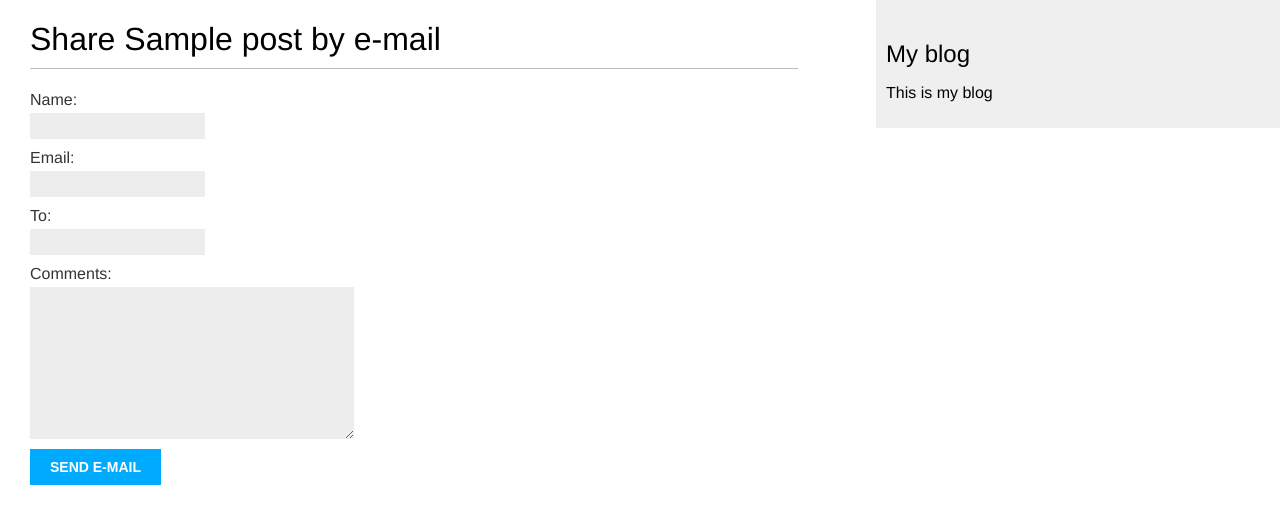
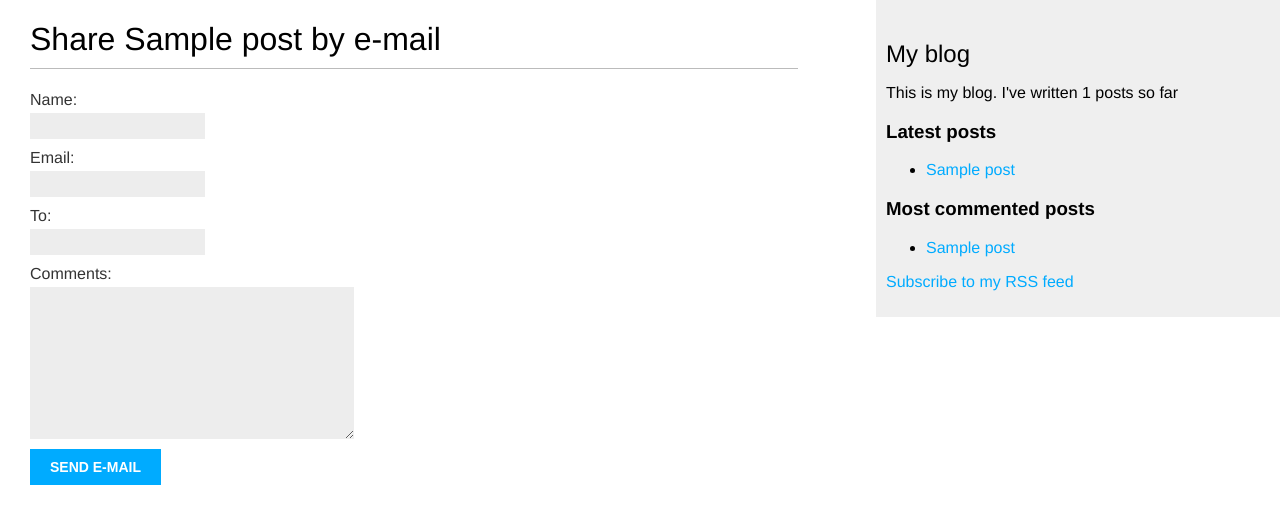
Before and after one commit to jlomuk/mele_site, a Django app: page /blog/1/share/ in a window 1280 px wide. Shown: the top 524 px of the page. Run offline with Django 3.2, Linux system fonts and the light colour scheme; tables that the repository leaves empty hold one stand-in row (Sample ...).

Commit message:
complete 3 chapter

```diff
--- a/blog/forms.py
+++ b/blog/forms.py
@@ -14,3 +14,7 @@ class CommentForm(forms.ModelForm):
     class Meta:
         model = Comment
         fields = ('name', 'email', 'body',)
+
+
+class SearchForm(forms.Form):
+    query = forms.CharField()
--- a/blog/templates/blog/base.html
+++ b/blog/templates/blog/base.html
@@ -15,7 +16,16 @@
 
     <div id="sidebar">
         <h2>My blog</h2>
-        <p>This is my blog</p>
+        <p>This is my blog. I've written {% total_posts %} posts so far</p>
+        {% show_latest_posts 5 %}
+        <h3>Most commented posts</h3>
+        {% get_most_commented_posts as most_commented_posts %}
+        <ul>
+            {% for post in most_commented_posts %}
+                <li><a href="{{ post.get_absolute_url }}">{{ post.title }}</a></li>
+            {% endfor %}
+        </ul>
+        <p><a href="{% url "blog:post_feed" %}">Subscribe to my RSS feed</a></p>
     </div>
 </body>
 
--- a/blog/templates/blog/post/detail.html
+++ b/blog/templates/blog/post/detail.html
@@ -1,11 +1,12 @@
 {% extends "blog/base.html" %}
+{% load blog_tags %}
 
 {% block title %} {{ post.title }} {% endblock title %}
 
 {% block content %}
     <h1>{{ post.title }}</h1>
     <p class="date">{{ post.publish }} by {{ post.author }}</p>
-    {{ post.body|linebreaks }}
+    {{ post.body|markdown }}
     <p>
         <a href="{% url 'blog:post_share' post_id=post.id %}">Share this post</a>
     </p>
@@ -31,7 +32,7 @@
     {% empty %}
         <p>There are no comments yet</p>
     {% endfor %}
-        <h2>Add a new comment</h2>t
+        <h2>Add a new comment</h2>
         <form method="post">
             {{ comment_form.as_p}}
             {% csrf_token %}
--- /dev/null
+++ b/blog/templates/blog/post/latest_posts.html
@@ -0,0 +1,6 @@
+<h3>Latest posts</h3>
+<ul>
+    {% for post in latest_posts %}
+        <li><a href="{{ post.get_absolute_url }}">{{ post.title }}</a></li>
+    {% endfor %}
+</ul>
--- a/blog/templates/blog/post/list.html
+++ b/blog/templates/blog/post/list.html
@@ -1,4 +1,6 @@
 {% extends "blog/base.html" %}
+{% load blog_tags %}
+
 {% block title %}
    My Blog
 {% endblock title %}
@@ -23,7 +25,7 @@
                 {% endfor %}
         </p>
         <p class="date">Publish {{ post.publish }} by {{ post.author }}</p>
-        {{ post.body|truncatewords:30|linebreaks }}
+        {{ post.body|markdown|truncatewords:30 }}
     {% empty %}
         <h2>Not posts</h2>
     {% endfor %}
--- /dev/null
+++ b/blog/templatetags/blog_tags.py
@@ -0,0 +1,31 @@
+import markdown
+
+from django import template
+from django.utils.safestring import mark_safe
+from django.db.models import Count
+
+from blog.models import Post
+
+
+register = template.Library()
+
+@register.simple_tag
+def total_posts():
+    return Post.published.count()
+
+
+@register.inclusion_tag('blog/post/latest_posts.html')
+def show_latest_posts(count=5):
+    latest_posts = Post.published.order_by('-publish')[:count]
+    return {'latest_posts': latest_posts}
+
+
+@register.simple_tag
+def get_most_commented_posts(count=5):
+    return Post.published.annotate(total_comments=Count('comments')).\
+                            order_by('-total_comments')[:count]
+
+
+@register.filter(name='markdown')
+def markdown_format(text):
+    return mark_safe(markdown.markdown(text))
--- a/blog/urls.py
+++ b/blog/urls.py
@@ -1,6 +1,7 @@
 from django.urls import path
 
 from blog import views
+from blog.feeds import LatestPostsFeed
 
 
 app_name = 'blog'
@@ -10,4 +11,6 @@ urlpatterns = [
     path('tag/<slug:tag_slug>/', views.post_list, name='post_list_by_tag'),
     path('<int:year>/<int:month>/<int:day>/<slug:post>/', views.post_detail, name='post_detail'),
     path('<int:post_id>/share/', views.post_share, name='post_share'),
+    path('feed/', LatestPostsFeed(), name='post_feed'),
+    path('search/', views.post_search, name='post_search'),
 ]
--- a/blog/views.py
+++ b/blog/views.py
@@ -1,9 +1,10 @@
 from django.shortcuts import render, get_object_or_404,redirect
 from django.core.paginator import Paginator, EmptyPage, PageNotAnInteger
 from django.db.models import Count
+from django.contrib.postgres.search import SearchVector, SearchQuery, SearchRank
 
 from blog.models import Post, Comment
-from blog.forms import EmailPostForm, CommentForm
+from blog.forms import EmailPostForm, CommentForm, SearchForm
 from blog.services.email_service import send_email_for_user_with_post
 from taggit.models import Tag
 
@@ -60,3 +61,20 @@ def post_share(request, post_id):
         form = EmailPostForm()
     context = {'post': post, 'form': form, 'sent': sent}
     return render(request, 'blog/post/share.html', context)
+
+
+def post_search(request):
+    form = SearchForm()
+    query = None
+    results = []
+    if 'query' in request.GET:
+        form = SearchForm(request.GET)
+        if form.is_valid():
+            query = form.cleaned_data.get('query')
+            search_vector = SearchVector('title', 'body')
+            search_query = SearchQuery(query)
+            results = Post.published.annotate(
+                search=search_vector, rank=SearchRank(search_vector, search_query)
+            ).filter(search=search_query).order_by('-rank')
+    context = {'form': form, 'query': query, 'results': results}
+    return render(request, 'blog/post/search.html', context)
--- a/mysite/urls.py
+++ b/mysite/urls.py
@@ -1,8 +1,15 @@
 from django.contrib import admin
 from django.urls import path, include
+from django.contrib.sitemaps.views import sitemap
 
+from blog.sitemaps import PostSitemap
+
+
+sitemaps = {'posts': PostSitemap, }
 
 urlpatterns = [
     path('admin/', admin.site.urls),
     path('blog/', include('blog.urls', namespace='blog')),
+    path('sitemap.xml', sitemap, {'sitemaps':sitemaps},
+        name='django.contrib.sitemaps.views.sitemaps'),
 ]
--- a/requirements.txt
+++ b/requirements.txt
@@ -3,14 +3,16 @@ backcall==0.2.0
 colorama==0.4.4
 decorator==5.0.9
 Django==3.2.4
-django-taggit==0.22.2
+django-taggit==1.4.0
 ipython==7.24.1
 ipython-genutils==0.2.0
 jedi==0.18.0
+Markdown==3.3.4
 matplotlib-inline==0.1.2
 parso==0.8.2
 pickleshare==0.7.5
 prompt-toolkit==3.0.18
+psycopg2==2.9.1
 Pygments==2.9.0
 pytz==2021.1
 sqlparse==0.4.1
```
Also changed, not shown: other parts of blog/templates/blog/base.html (+1 -0 lines), blog/feeds.py (added, +20 -0 lines), blog/sitemaps.py (added, +14 -0 lines), blog/templates/blog/post/search.html (added, +28 -0 lines), mysite/settings.py (+12 -2 lines), blog/templatetags/__init__.py (added).
